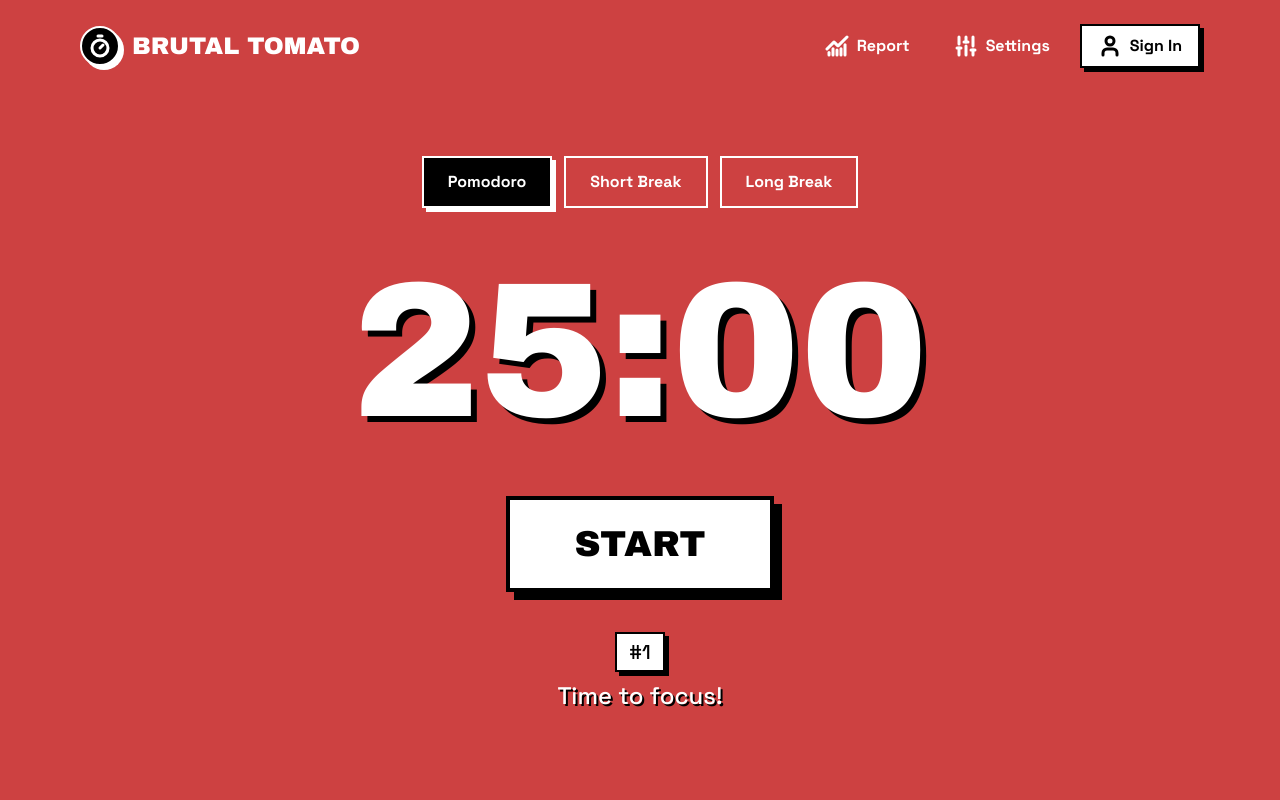
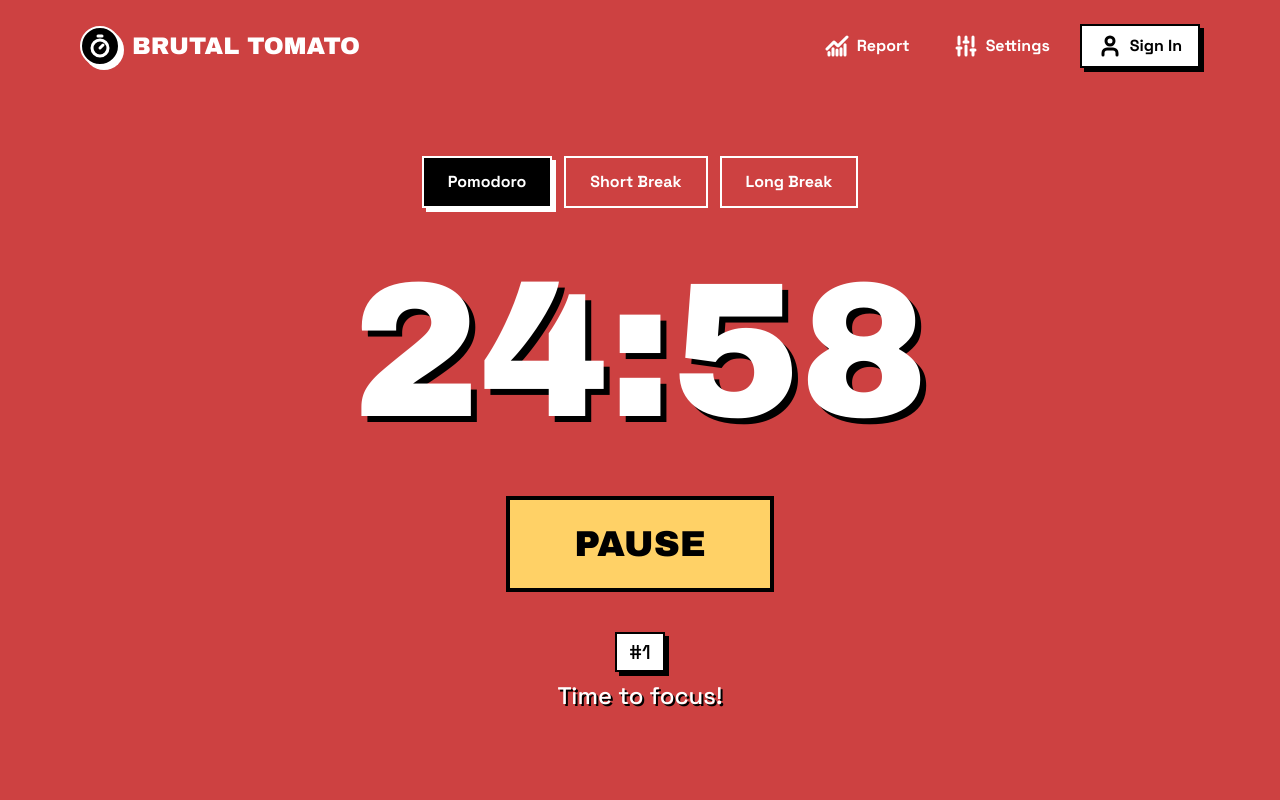
Before and after one commit to HsHs-dev/brutal-tomato, a React (Vite) app: page / in a window 1280 px wide. Both pictures are taken after a click on the button "START". Shown: the top 800 px of the page. Built offline with nearby package versions, Linux system fonts and the light colour scheme.

Commit message:
add timer functionality

```diff
--- a/src/components/Footer.jsx
+++ b/src/components/Footer.jsx
@@ -1,6 +1,6 @@
 export default function Footer() {
   return (
-    <footer className="flex flex-col items-center mx-auto w-full flex-1 pt-16 pb-12 px-4 bg-black">
+    <footer className="flex flex-col items-center pt-16 pb-12 px-4 bg-black">
       <p>Made with <span className="text-neo-yellow">♥</span> · Brutal Tomato</p>
       <p className="text-gray-400 mt-3">Made by <a href="https://github.com/hshs-dev" target="_blank">@hshs-dev</a></p>
     </footer>
--- a/src/components/Main.jsx
+++ b/src/components/Main.jsx
@@ -1,16 +1,99 @@
+import { useEffect, useRef, useState } from "react";
+
 export default function Main() {
+  const [mode, setMode] = useState("focus");
+  const [isActive, setIsActive] = useState(false);
+  const timerRef = useRef(null);
+  const [secondsRemaining, setSecondsRemaining] = useState(25 * 60);
+
+  useEffect(() => {
+    if (isActive && secondsRemaining > 0) {
+      timerRef.current = setInterval(() => {
+        setSecondsRemaining((prev) => prev - 1);
+      }, 1000);
+    } else if (secondsRemaining === 0) {
+      clearInterval(timerRef.current);
+      setIsActive(false);
+    }
+
+    return () => clearInterval(timerRef.current);
+  }, [secondsRemaining, isActive]);
+
+  const handleMode = (mode) => {
+    document.body.dataset.mode = mode;
+    setMode(mode);
+  };
+
+  const startTimer = () => {
+    setIsActive(true);
+    console.log("i got called");
+  };
+  const pauseTimer = () => setIsActive(false);
+
+  const timerFormat = (secs) => {
+    const minutes = Math.floor(secs / 60);
+    const seconds = secs % 60;
+    return `${String(minutes).padStart(2, "0")}:${String(seconds).padStart(2, "0")}`;
+  };
+
   return (
     <main className="mx-auto w-full max-w-4xl flex-1 px-4 py-8 md:py-16">
       <section className="timer mb-24 flex flex-col items-center">
-        <div role="tablist" className="modes mb-12 flex flex-wrap justify-center gap-3">
-          <button onClick={() => document.body.dataset.mode = "focus"} role="tab" aria-selected={true} className="border-2 border-white px-4 py-3 font-bold text-white transition hover:bg-white hover:text-black sm:px-6 aria-selected:bg-black aria-selected:shadow-neo-white cursor-pointer aria-selected:hover:bg-black aria-selected:hover:text-white">Pomodoro</button>
-          <button onClick={() => document.body.dataset.mode = "short"} role="tab" className="border-2 border-white px-4 py-3 font-bold text-white transition hover:bg-white hover:text-black sm:px-6 aria-selected:bg-black aria-selected:shadow-neo-white cursor-pointer aria-selected:hover:bg-black aria-selected:hover:text-white">Short Break</button>
-          <button onClick={() => document.body.dataset.mode = "long"} role="tab" className="border-2 border-white px-4 py-3 font-bold text-white transition hover:bg-white hover:text-black sm:px-6 aria-selected:bg-black aria-selected:shadow-neo-white cursor-pointer aria-selected:hover:bg-black aria-selected:hover:text-white">Long Break</button>
+        <div
+          role="tablist"
+          className="modes mb-12 flex flex-wrap justify-center gap-3"
+        >
+          <button
+            onClick={() => handleMode("focus")}
+            role="tab"
+            aria-selected={mode === "focus"}
+            className="border-2 border-white px-4 py-3 font-bold text-white transition hover:bg-white hover:text-black sm:px-6 aria-selected:bg-black aria-selected:shadow-neo-white cursor-pointer aria-selected:hover:bg-black aria-selected:hover:text-white"
+          >
+            Pomodoro
+          </button>
+          <button
+            onClick={() => handleMode("short")}
+            role="tab"
+            aria-selected={mode === "short"}
+            className="border-2 border-white px-4 py-3 font-bold text-white transition hover:bg-white hover:text-black sm:px-6 aria-selected:bg-black aria-selected:shadow-neo-white cursor-pointer aria-selected:hover:bg-black aria-selected:hover:text-white"
+          >
+            Short Break
+          </button>
+          <button
+            onClick={() => handleMode("long")}
+            role="tab"
+            aria-selected={mode === "long"}
+            className="border-2 border-white px-4 py-3 font-bold text-white transition hover:bg-white hover:text-black sm:px-6 aria-selected:bg-black aria-selected:shadow-neo-white cursor-pointer aria-selected:hover:bg-black aria-selected:hover:text-white"
+          >
+            Long Break
+          </button>
         </div>
-        <div role="timer" aria-live="off" className="mb-12 whitespace-nowrap font-heading leading-none tabular-nums text-hard-lg text-[clamp(5.5rem,26vw,7rem)] md:text-[12rem]">25:00</div>
-        <button className="border-4 border-black bg-white px-12 py-5 font-heading text-3xl text-black shadow-neo-xl transition hover:-translate-x-1 hover:-translate-y-1 hover:bg-neo-yellow hover:shadow-neo-2xl active:translate-x-2 active:translate-y-2 active:shadow-none md:px-16 md:py-6 md:text-4xl cursor-pointer">START</button>
+        <div
+          role="timer"
+          aria-live="off"
+          className="mb-12 whitespace-nowrap font-heading leading-none tabular-nums text-hard-lg text-[clamp(5.5rem,26vw,7rem)] md:text-[12rem]"
+        >
+          {timerFormat(secondsRemaining)}
+        </div>
+        {!isActive ? (
+          <button
+            onClick={startTimer}
+            className="border-4 border-black bg-white px-12 py-5 font-heading text-3xl text-black shadow-neo-xl transition hover:-translate-x-1 hover:-translate-y-1 hover:bg-neo-yellow hover:shadow-neo-2xl active:translate-x-2 active:translate-y-2 active:shadow-none md:px-16 md:py-6 md:text-4xl cursor-pointer"
+          >
+            START
+          </button>
+        ) : (
+          <button
+            onClick={pauseTimer}
+            className="border-4 border-black bg-neo-yellow px-12 py-5 font-heading text-3xl text-black transition  active:translate-x-2 active:translate-y-2 active:shadow-none md:px-16 md:py-6 md:text-4xl cursor-pointer"
+          >
+            PAUSE
+          </button>
+        )}
         <div className="text-center status-section mt-10">
-          <p className="status-chip inline-block border-2 border-black bg-white px-3 py-1 text-xl text-black shadow-neo">#1</p>
+          <p className="status-chip inline-block border-2 border-black bg-white px-3 py-1 text-xl text-black shadow-neo">
+            #1
+          </p>
           <p className="status mt-2 text-2xl text-hard-sm">Time to focus!</p>
         </div>
       </section>
@@ -25,7 +108,13 @@ export default function Main() {
             What is Brutal Tomato?
           </h2>
           <p className="max-w-3xl text-xl leading-relaxed [text-shadow:1px_1px_0_#000]">
-            A customizable pomodoro timer that works on desktop and mobile browsers. It helps you focus on any task you are working on, such as study, writing or coding. It is inspired by the <span className="inline-block -rotate-1 border-2 border-black bg-neo-yellow px-1 font-bold text-black shadow-[2px_2px_0_#000] [text-shadow:none]">Pomodoro Technique</span>, a time management method developed by Francesco Cirillo.
+            A customizable pomodoro timer that works on desktop and mobile
+            browsers. It helps you focus on any task you are working on, such as
+            study, writing or coding. It is inspired by the{" "}
+            <span className="inline-block -rotate-1 border-2 border-black bg-neo-yellow px-1 font-bold text-black shadow-[2px_2px_0_#000] [text-shadow:none]">
+              Pomodoro Technique
+            </span>
+            , a time management method developed by Francesco Cirillo.
           </p>
         </section>
 
@@ -34,7 +123,13 @@ export default function Main() {
             What is the Pomodoro Technique?
           </h2>
           <p className="max-w-3xl text-xl leading-relaxed [text-shadow:1px_1px_0_#000]">
-            A timer breaks work into intervals, traditionally 25 minutes long, separated by short breaks. Each interval is a <span className="inline-block -rotate-1 border-2 border-black bg-neo-yellow px-1 font-bold text-black shadow-[2px_2px_0_#000] [text-shadow:none]">pomodoro</span>, the Italian word for tomato, after the tomato-shaped kitchen timer Cirillo used as a student.
+            A timer breaks work into intervals, traditionally 25 minutes long,
+            separated by short breaks. Each interval is a{" "}
+            <span className="inline-block -rotate-1 border-2 border-black bg-neo-yellow px-1 font-bold text-black shadow-[2px_2px_0_#000] [text-shadow:none]">
+              pomodoro
+            </span>
+            , the Italian word for tomato, after the tomato-shaped kitchen timer
+            Cirillo used as a student.
           </p>
         </section>
 
@@ -43,24 +138,12 @@ export default function Main() {
             How to use the timer
           </h2>
           <ol className="max-w-3xl space-y-3.5">
-            <li>
-              Add tasks to work on today
-            </li>
-            <li>
-              Set estimate pomodoros (1 = 25 min of work) for each task
-            </li>
-            <li>
-              Select a task to work on
-            </li>
-            <li>
-              Start the timer and focus for 25 minutes
-            </li>
-            <li>
-              Take a break for 5 minutes when the alarm rings
-            </li>
-            <li>
-              Iterate steps 3 to 5 until your tasks are done
-            </li>
+            <li>Add tasks to work on today</li>
+            <li>Set estimate pomodoros (1 = 25 min of work) for each task</li>
+            <li>Select a task to work on</li>
+            <li>Start the timer and focus for 25 minutes</li>
+            <li>Take a break for 5 minutes when the alarm rings</li>
+            <li>Iterate steps 3 to 5 until your tasks are done</li>
           </ol>
         </section>
 
@@ -69,18 +152,12 @@ export default function Main() {
             Features
           </h2>
           <ul>
-            <li>
-              Estimate finish time for your daily tasks
-            </li>
-            <li>
-              Visual reports of your focused hours
-            </li>
-            <li>
-              Custom settings for timers, auto-start and alarms
-            </li>
+            <li>Estimate finish time for your daily tasks</li>
+            <li>Visual reports of your focused hours</li>
+            <li>Custom settings for timers, auto-start and alarms</li>
           </ul>
         </section>
       </section>
     </main>
-  )
+  );
 }
```
